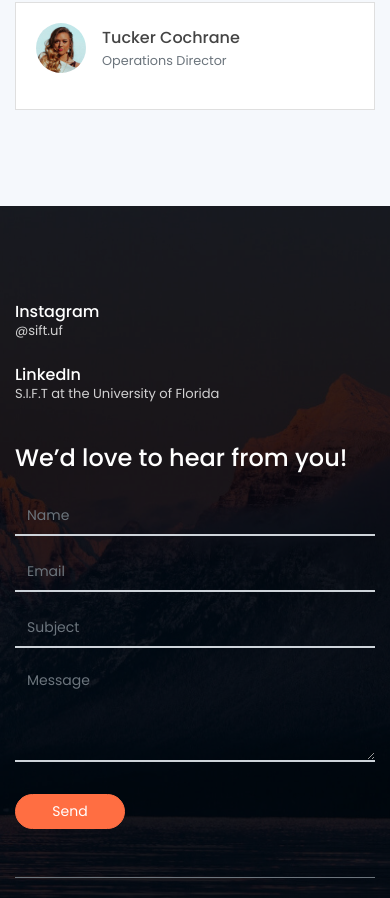
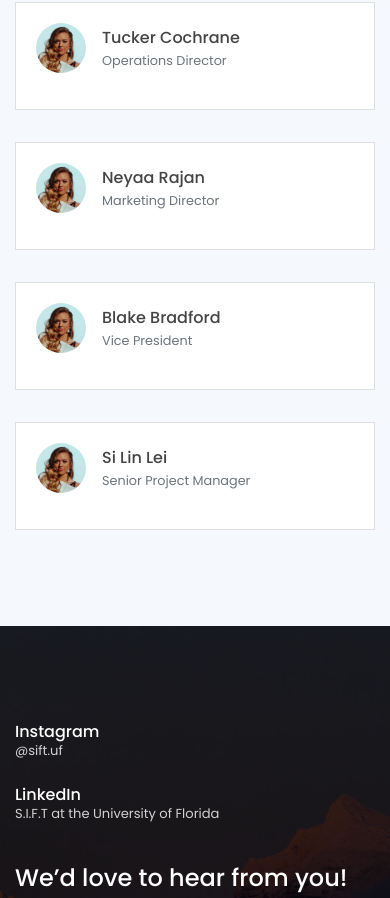
Before and after one commit to ShariYvanna/ShariYvanna.github.io, a plain HTML site: page index.html in a window 390 px wide. Shown: the part 6182-7080 px from the top of the page. Drawn offline with nearby package versions, Linux system fonts and the light colour scheme.

Commit message:
Update index.html

```diff
--- a/index.html
+++ b/index.html
@@ -381,6 +381,49 @@
                         </div>
                     </div>
                 </div>
+		      <div class="col-md-4 my-3 my-md-0">
+                    <div class="card">
+                        <div class="card-body">
+                            <div class="media align-items-center mb-3">
+                                <img class="mr-3" src="assets/imgs/avatar-1.jpg" alt="">
+                                <div class="media-body">
+                                    <h6 class="mt-1 mb-0">Neyaa Rajan</h6>
+                                    <small class="text-muted mb-0">Marketing Director</small>
+                                </div>
+                            </div>
+                            <p class="mb-0"> </p>
+                        </div>
+                    </div>
+                </div>
+		   <div class="col-md-4 my-3 my-md-0">
+                    <div class="card">
+                        <div class="card-body">
+                            <div class="media align-items-center mb-3">
+                                <img class="mr-3" src="assets/imgs/avatar-1.jpg" alt="">
+                                <div class="media-body">
+                                    <h6 class="mt-1 mb-0">Blake Bradford</h6>
+                                    <small class="text-muted mb-0">Vice President</small>
+                                </div>
+                            </div>
+                            <p class="mb-0"> </p>
+                        </div>
+                    </div>
+                </div>
+		    <div class="col-md-4 my-3 my-md-0">
+                    <div class="card">
+                        <div class="card-body">
+                            <div class="media align-items-center mb-3">
+                                <img class="mr-3" src="assets/imgs/avatar-1.jpg" alt="">
+                                <div class="media-body">
+                                    <h6 class="mt-1 mb-0">Si Lin Lei</h6>
+                                    <small class="text-muted mb-0">Senior Project Manager</small>
+                                </div>
+                            </div>
+                            <p class="mb-0"> </p>
+                        </div>
+                    </div>
+                </div>
+
             </div>
         </div>
     </section>
```
